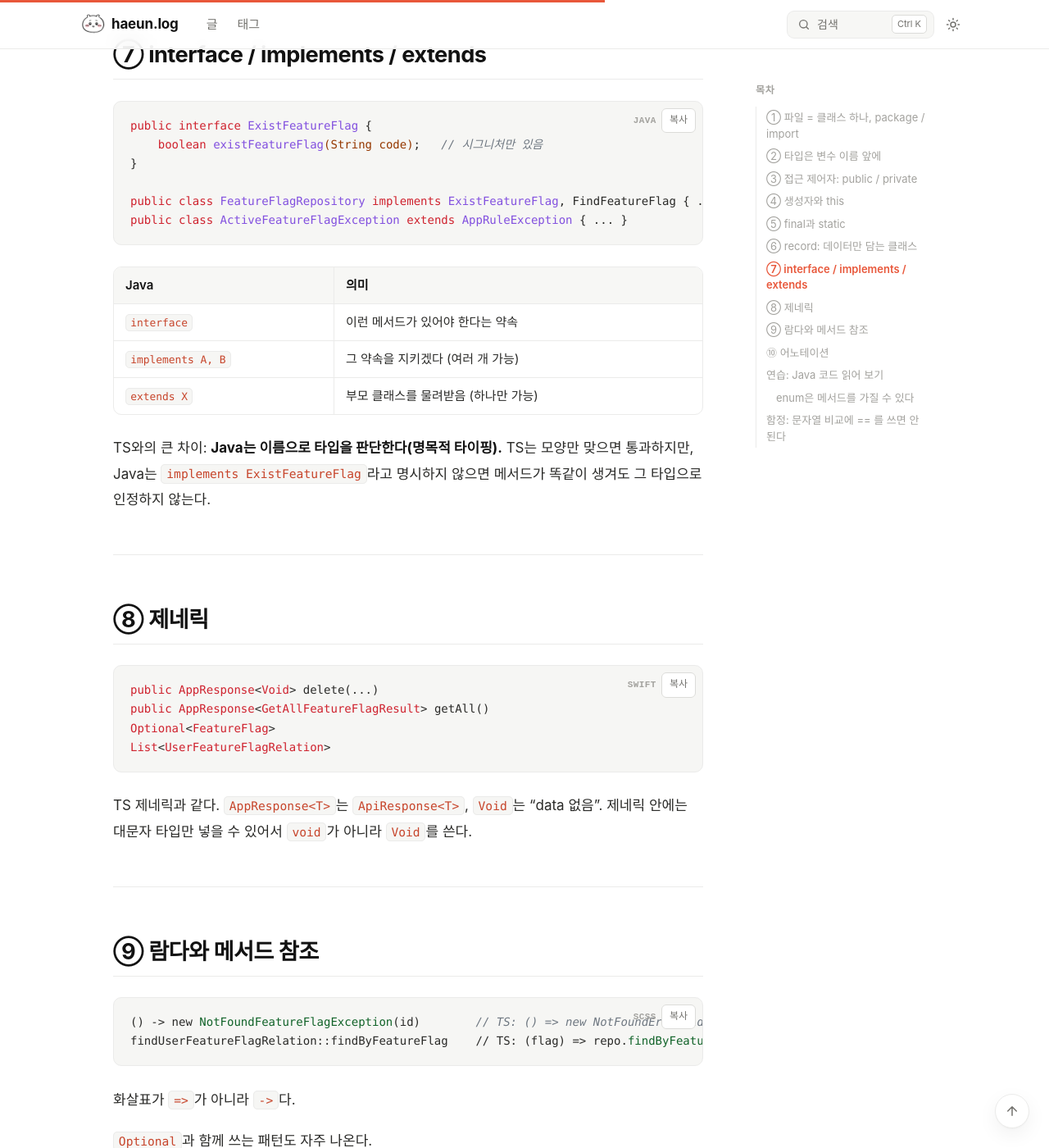
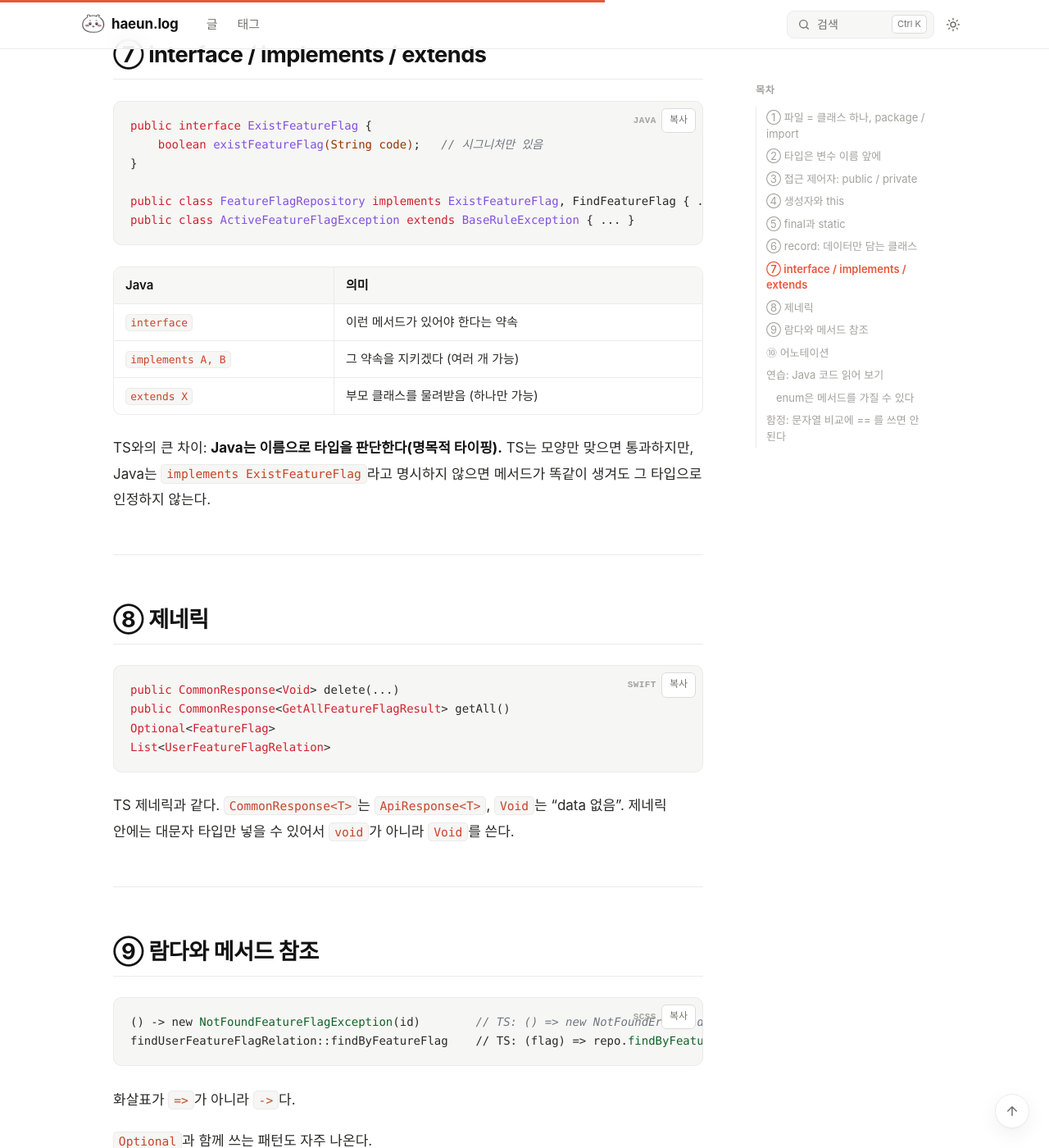
Before and after one commit to OHaEuN/OHaEuN, a Jekyll site: the page built from _posts/2026-10-26-23.md, in a window 1280 px wide and 1400 px high, scrolled down 3947 px. Shown: the whole window at 82% size. Built offline with Jekyll 4.4.1, drawn with Linux system fonts in a browser that asks for light colours; nearby versions of some CDN libraries; some web fonts are replaced.

Commit message:
Replace project-specific class names in post examples

````diff
--- a/_posts/2026-10-26-23.md
+++ b/_posts/2026-10-26-23.md
@@ -133,7 +133,7 @@ public interface ExistFeatureFlag {
 }
 
 public class FeatureFlagRepository implements ExistFeatureFlag, FindFeatureFlag { ... }
-public class ActiveFeatureFlagException extends AppRuleException { ... }
+public class ActiveFeatureFlagException extends BaseRuleException { ... }
 ```
 
 | Java | 의미 |
@@ -150,13 +150,13 @@ TS와의 큰 차이: **Java는 이름으로 타입을 판단한다(명목적 타
 ## ⑧ 제네릭
 
 ```
-public AppResponse<Void> delete(...)
-public AppResponse<GetAllFeatureFlagResult> getAll()
+public CommonResponse<Void> delete(...)
+public CommonResponse<GetAllFeatureFlagResult> getAll()
 Optional<FeatureFlag>
 List<UserFeatureFlagRelation>
 ```
 
-TS 제네릭과 같다. `AppResponse<T>`는 `ApiResponse<T>`, `Void`는 "data 없음". 제네릭 안에는 대문자 타입만 넣을 수 있어서 `void`가 아니라 `Void`를 쓴다.
+TS 제네릭과 같다. `CommonResponse<T>`는 `ApiResponse<T>`, `Void`는 "data 없음". 제네릭 안에는 대문자 타입만 넣을 수 있어서 `void`가 아니라 `Void`를 쓴다.
 
 ---
 
````
Also changed, not shown: _posts/2026-10-26-22.md (+4 -4 lines), _posts/2026-10-29-27.md (+3 -3 lines).
